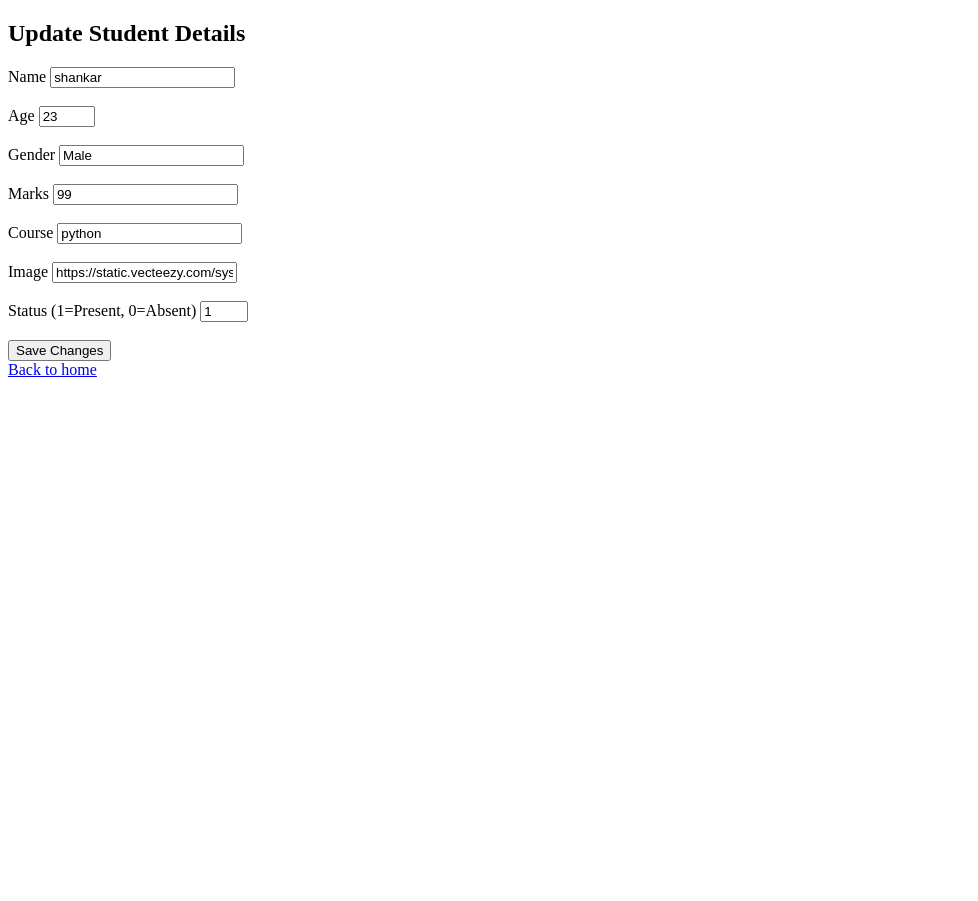
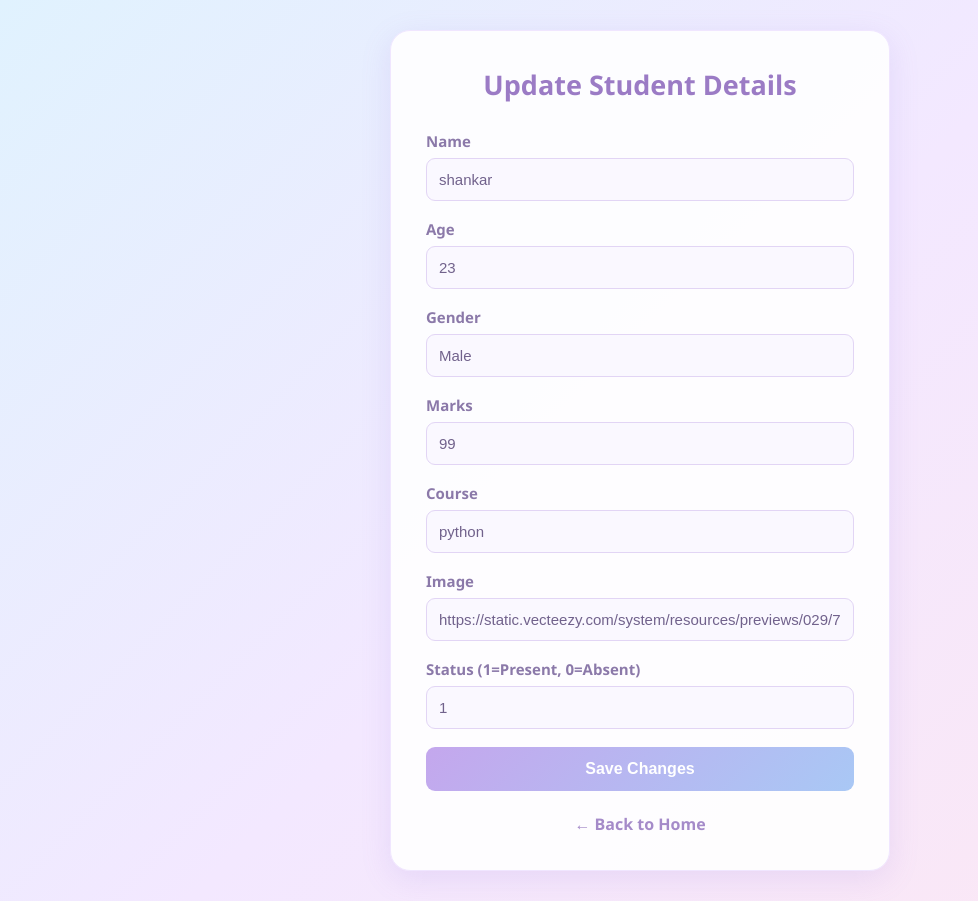
Before and after one commit to shankarsurveys77-spec/Student-Management-System, a FastAPI app: page /students/update/2 in a window 1280 px wide. Shown: the whole page, without its empty margins (0-978 px from the left). Before the commit the page ends 377 px from the top, so only its background shows below. Run offline with FastAPI, Linux system fonts and the light colour scheme; data comes from the database, SQL or seed files in the repository; both versions use the stored data as it was after the commit.

Commit message:
update code

```diff
--- a/templates/update-student.html
+++ b/templates/update-student.html
@@ -1,9 +1,118 @@
+
 <!DOCTYPE html>
 <html>
 <head>
     <title>Update Student</title>
+
+    <style>
+        * {
+            margin: 0;
+            padding: 0;
+            box-sizing: border-box;
+        }
+
+        body {
+            font-family: 'Segoe UI', Arial, sans-serif;
+            background: linear-gradient(135deg, #e0f2fe, #f3e8ff, #fce7f3);
+            min-height: 100vh;
+            display: flex;
+            justify-content: center;
+            align-items: center;
+            padding: 30px 15px;
+        }
+
+        .container {
+            background: rgba(255, 255, 255, 0.9);
+            width: 100%;
+            max-width: 500px;
+            padding: 35px;
+            border-radius: 20px;
+            box-shadow: 0 8px 30px rgba(147, 112, 219, 0.15);
+            border: 1px solid #f0e6ff;
+        }
+
+        h2 {
+            text-align: center;
+            color: #9b7bc5;
+            margin-bottom: 28px;
+            font-size: 27px;
+        }
+
+        label {
+            display: block;
+            margin-bottom: 7px;
+            color: #8b79a9;
+            font-weight: 600;
+            font-size: 15px;
+        }
+
+        input {
+            width: 100%;
+            padding: 12px;
+            margin-bottom: 18px;
+            border: 1px solid #e2d5f5;
+            border-radius: 9px;
+            font-size: 15px;
+            color: #71628c;
+            background: #faf8ff;
+            outline: none;
+            transition: 0.3s;
+        }
+
+        input:focus {
+            border-color: #c4a7ed;
+            background: #ffffff;
+            box-shadow: 0 0 8px rgba(196, 167, 237, 0.3);
+        }
+
+        input::placeholder {
+            color: #c2b5d6;
+        }
+
+        button {
+            width: 100%;
+            padding: 13px;
+            background: linear-gradient(135deg, #c4a7ed, #a9c8f5);
+            color: #ffffff;
+            border: none;
+            border-radius: 9px;
+            font-size: 16px;
+            font-weight: bold;
+            cursor: pointer;
+            transition: 0.3s;
+        }
+
+        button:hover {
+            background: linear-gradient(135deg, #b393e4, #91b9ed);
+            transform: translateY(-2px);
+            box-shadow: 0 5px 12px rgba(169, 200, 245, 0.4);
+        }
+
+        .back {
+            display: block;
+            text-align: center;
+            margin-top: 22px;
+            color: #a58bc9;
+            text-decoration: none;
+            font-weight: 600;
+            transition: 0.3s;
+        }
+
+        .back:hover {
+            color: #829ed5;
+        }
+
+        @media (max-width: 480px) {
+            .container {
+                padding: 25px 20px;
+            }
+        }
+    </style>
 </head>
+
 <body>
+
+<div class="container">
 
     <h2>Update Student Details</h2>
 
@@ -12,43 +121,38 @@
         <label>Name</label>
         <input type="text" name="name"
                value="{{ std[1] }}" required>
-    <br><br>
 
         <label>Age</label>
         <input type="number" name="age"
                value="{{ std[2] }}" min="18" max="30" required>
-    <br><br>
 
         <label>Gender</label>
         <input type="text" name="gender"
                value="{{ std[3] }}" required>
-    <br><br>
 
         <label>Marks</label>
         <input type="number" name="marks"
                value="{{ std[4] }}" required>
-    <br><br>
 
         <label>Course</label>
         <input type="text" name="course"
                value="{{ std[5] }}" required>
-    <br><br>
 
         <label>Image</label>
         <input type="text" name="image"
                value="{{ std[6] }}">
-    <br><br>
 
         <label>Status (1=Present, 0=Absent)</label>
         <input type="number" name="status"
                value="{{ std[7] }}" min="0" max="1" required>
-    <br><br>
 
         <button type="submit">Save Changes</button>
 
     </form>
 
-<a href="/">Back to home</a>
+    <a href="/" class="back">← Back to Home</a>
+
+</div>
 
 </body>
 </html>
```
Also changed, not shown: students.db. Lines whose indentation alone changed are shown as unchanged.
